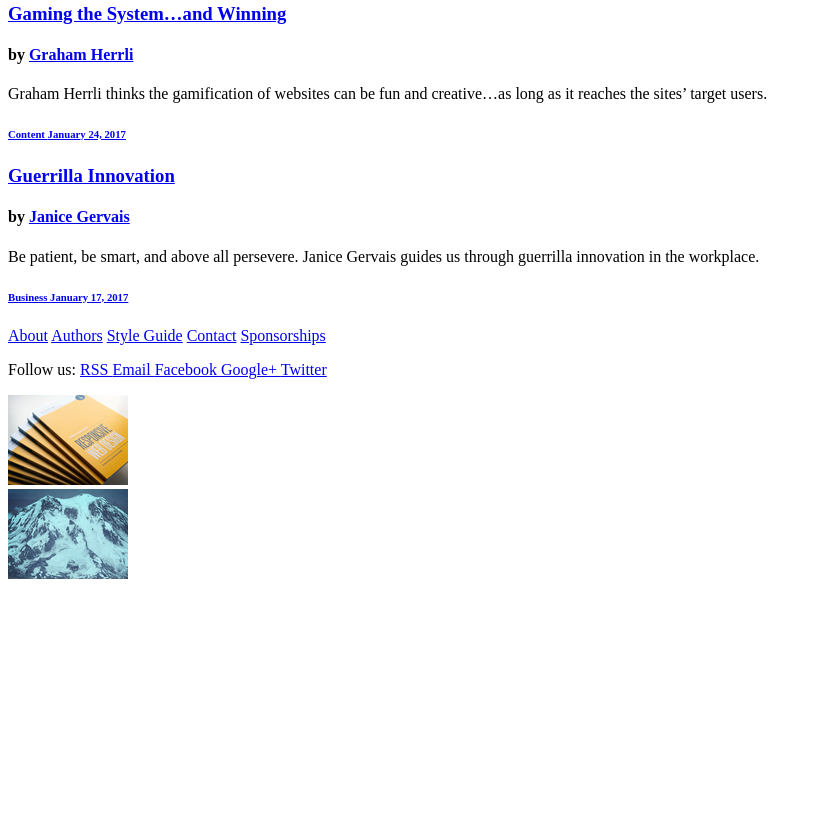
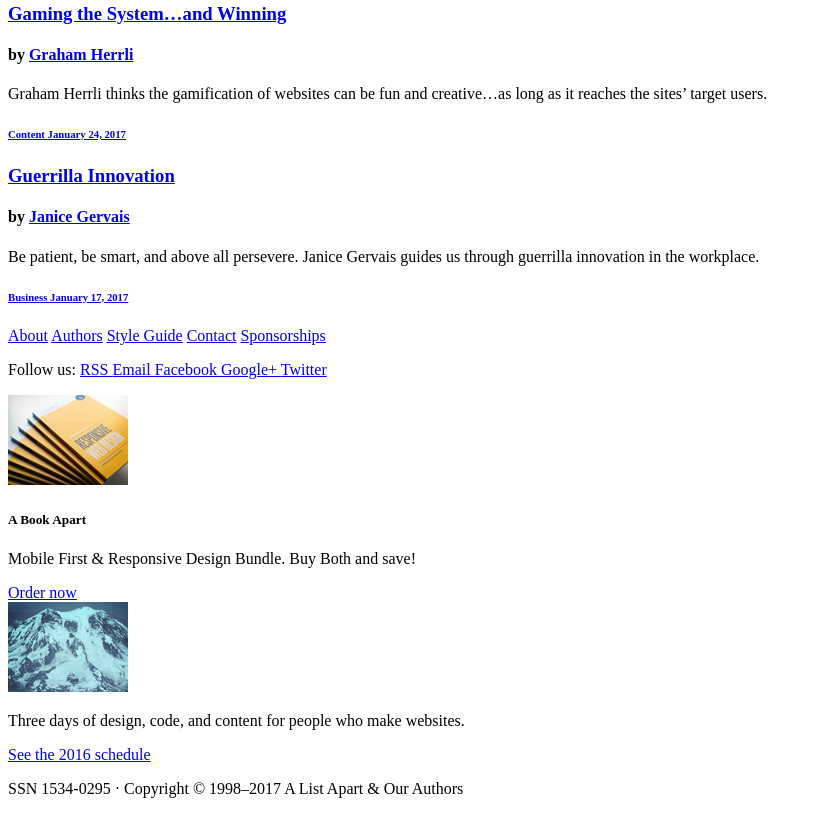
Before and after one commit to Boucherie/html-layout-assignment, a plain HTML site: page index.html in a window 1280 px wide. Shown: the part 2939-3753 px from the top of the page, without its empty margins (0-822 px from the left). Before the commit the page ends 3530 px from the top, so only its background shows below. Drawn offline with Linux system fonts and the light colour scheme.

Commit message:
added tect and links to footer articles; added copyright  line to footer

```diff
--- a/index.html
+++ b/index.html
@@ -126,13 +126,23 @@
     <p>Follow us: <a href="#">RSS </a><a href="#">Email  </a><a href="#">Facebook  </a><a href="#">Google+  </a><a href="#">Twitter  </a></p>
 <section>
   <article>
+    <a href="http://abookapart.com/"></a>
     <img src="imgs/promo_aba.png" alt="first ad">
+    <h5>A Book Apart</h5>
+    <p>Mobile First &amp; Responsive Design Bundle. Buy Both and save!</p>
+    <a href="http://abookapart.com/">Order now</a>
+
   </article>
 
   <article>
+    <a href="http://aneventapart.com/"></a>
     <img src="imgs/promo_aea.png" alt="second ad">
-  </article>
-</section>
+    <p>Three days of design, code, and content for people who make websites.</p>
+    <a href="http://aneventapart.com/">See the 2016 schedule</a>
+  </div>
+</article>
+
+<p>SSN 1534-0295 · Copyright © 1998–2017 A List Apart &amp; Our Authors</p>
 
   </footer>
 </html>
```
